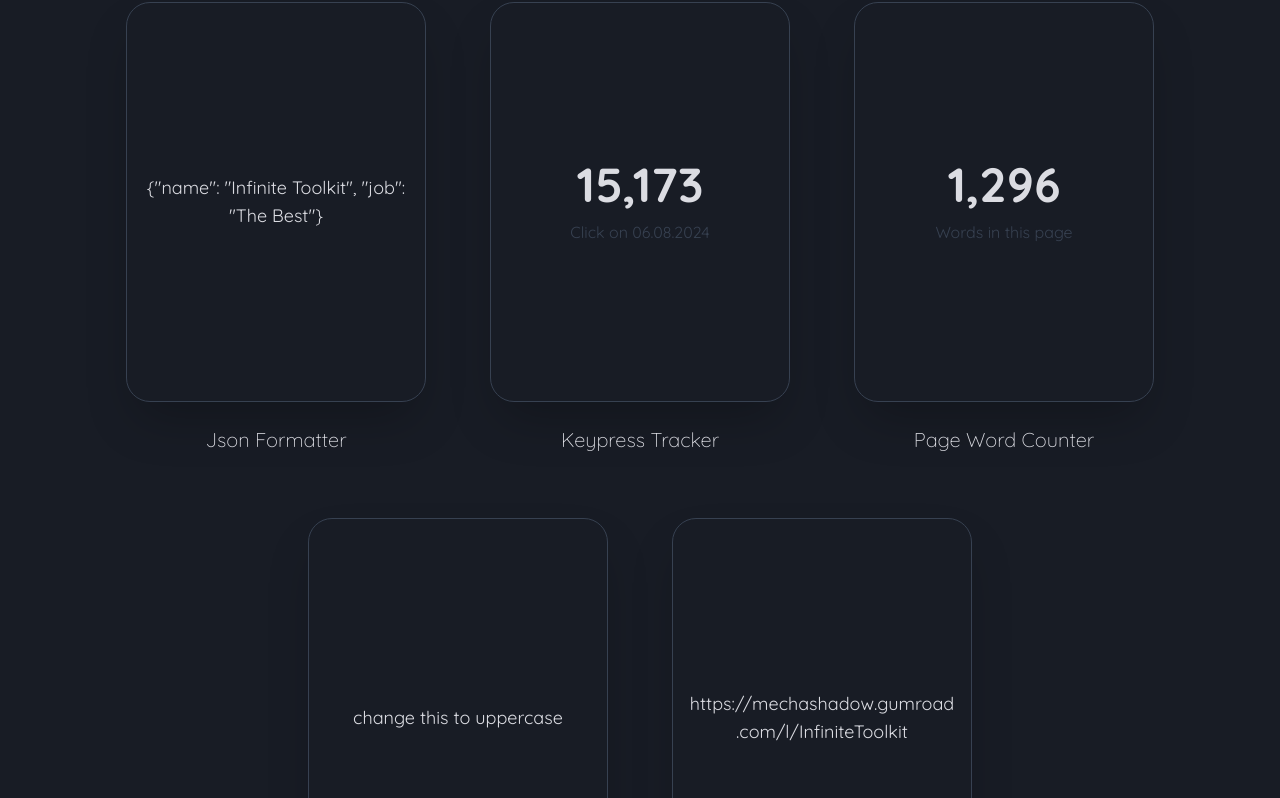
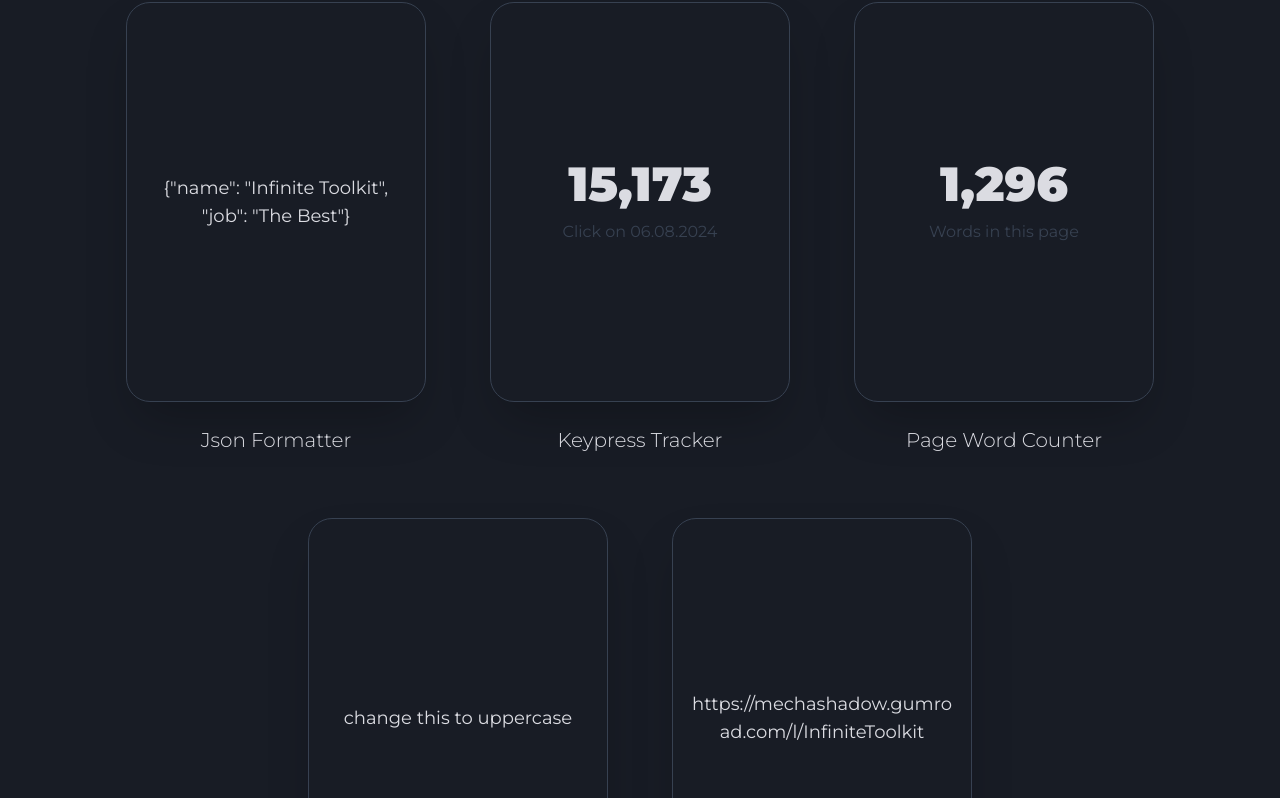
Before and after one commit to mechashadowx/infinite-toolkit, a Next.js app: page / in a window 1280 px wide. Shown: the part 2366-3164 px from the top of the page. Built offline with nearby package versions, Linux system fonts and the light colour scheme.

Commit message:
Change font family to Montserrat

```diff
--- a/app/components/base/DoubleText.tsx
+++ b/app/components/base/DoubleText.tsx
@@ -26,7 +26,7 @@
             <Base title={title} hovered={hovered}>
                 <div className="h-full w-full flex flex-col items-center justify-center gap-3">
                     <span
-                        className={`relative col-start-1 row-start-1 text-center transition-all duration-200 text-5xl font-bold ${
+                        className={`relative col-start-1 row-start-1 text-center transition-all duration-200 text-5xl font-black ${
                             hovered ? "text-gray-700 move-up-down" : ""
                         }`}
                     >
--- a/app/components/tools/EpochConverter.tsx
+++ b/app/components/tools/EpochConverter.tsx
@@ -27,7 +27,7 @@
                         05 - 08 - 2024 20 : 35 : 09
                     </span>
                     <span
-                        className={`relative col-start-1 row-start-1 text-center transition-all duration-200 text-gray-700 font-bold text-3xl ${
+                        className={`relative col-start-1 row-start-1 text-center transition-all duration-200 text-gray-700 font-black text-3xl ${
                             hovered ? "opacity-100" : "opacity-0"
                         }`}
                         style={{
--- a/app/components/tools/ExactTime.tsx
+++ b/app/components/tools/ExactTime.tsx
@@ -16,7 +16,7 @@
             <Base title="Exact Time" hovered={hovered}>
                 <div className="h-full w-full flex flex-col items-center justify-center gap-3">
                     <span
-                        className={`relative col-start-1 row-start-1 text-center transition-all duration-200 text-6xl font-bold ${
+                        className={`relative col-start-1 row-start-1 text-center transition-all duration-200 text-5xl font-black ${
                             hovered ? "text-gray-700 move-up-down" : ""
                         }`}
                     >
--- a/app/components/views/Title.tsx
+++ b/app/components/views/Title.tsx
@@ -2,7 +2,7 @@
 
 const Title: React.FC = () => {
     return (
-        <div className="text-6xl sm:text-8xl font-bold leading-tight">
+        <div className="text-6xl sm:text-8xl font-black leading-tight">
             <span className="inline-grid">
                 <span className="relative col-start-1 row-start-1 bg-gradient-to-r from-green-400 to-blue-400 text-transparent bg-clip-text blur-xl opacity-90 gradient-animation">
                     +20
--- a/app/layout.tsx
+++ b/app/layout.tsx
@@ -1,9 +1,9 @@
 import type { Metadata } from "next";
-import { Quicksand } from "next/font/google";
+import { Montserrat } from "next/font/google";
 import "@/app/globals.css";
 import "tailwindcss/tailwind.css";
 
-const quicksand = Quicksand({ subsets: ["latin"] });
+const montserrat = Montserrat({ subsets: ["latin"] });
 
 export const metadata: Metadata = {
     title: "Infinite Toolkit",
@@ -19,7 +19,7 @@
             <head>
                 <link rel="icon" href="/infinite-toolkit/favicon.svg" />
             </head>
-            <body className={quicksand.className}>
+            <body className={montserrat.className}>
                 <main className="px-6 flex flex-col items-center relative z-10 min-h-screen">
                     {children}
                 </main>
```
